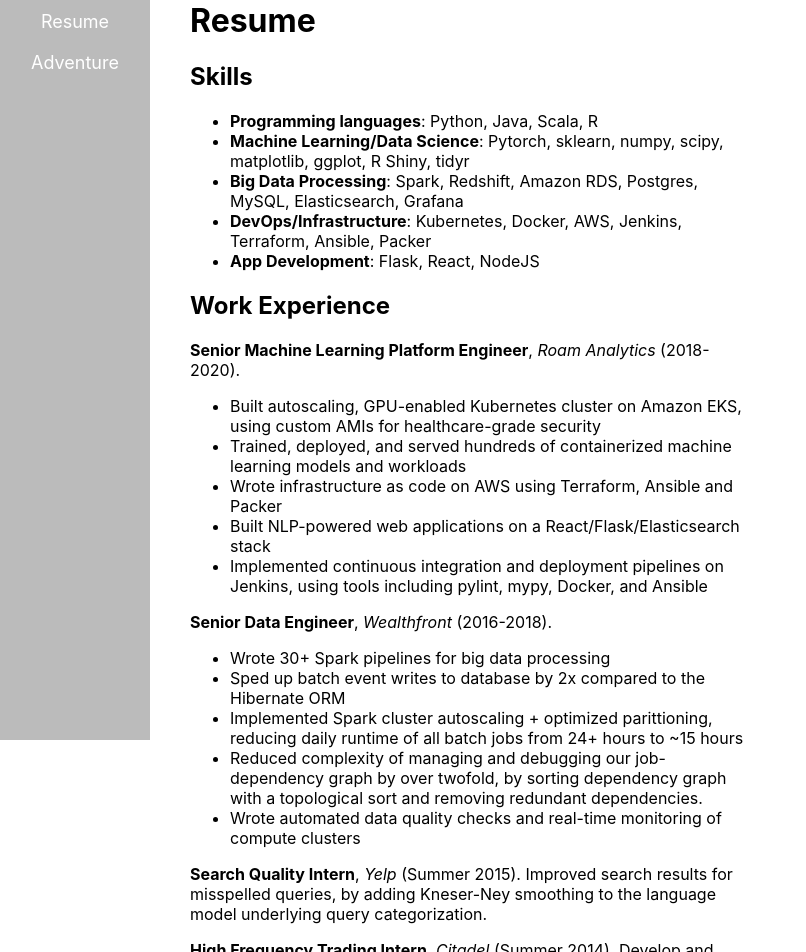
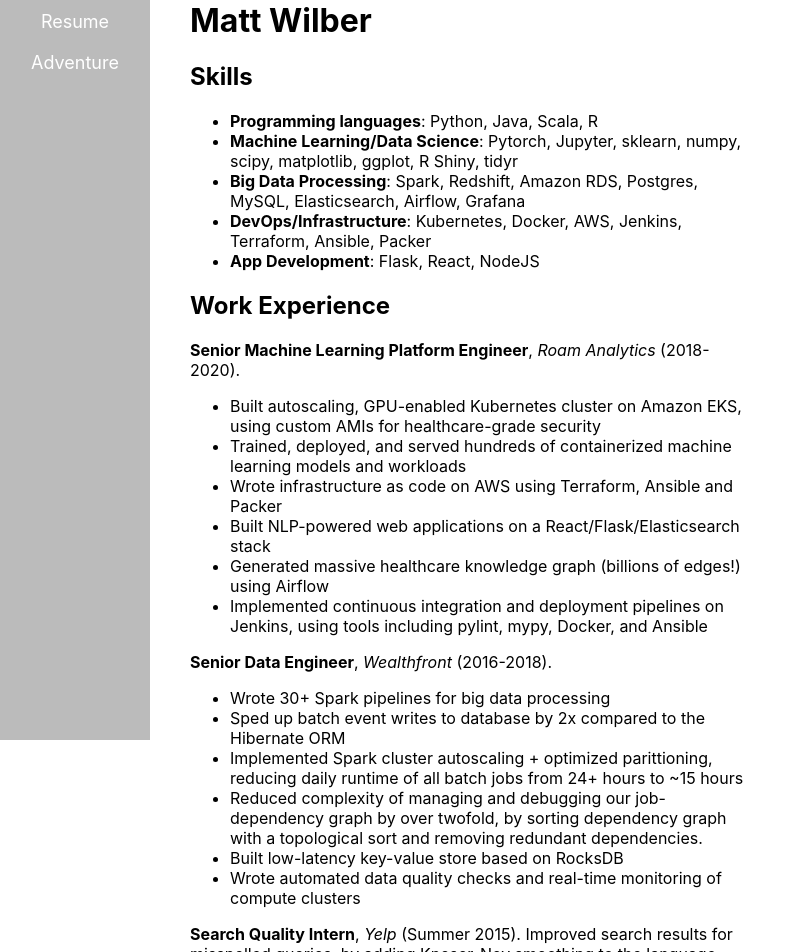
Before and after one commit to mwilbz/mwilbz-personal-website, a React (Create React App) app in the folder app/: page /resume in a window 1280 px wide. Shown: the part 60-1012 px from the top of the page, without its empty margins (0-806 px from the left). Built offline with nearby package versions, Linux system fonts and the light colour scheme.

Commit message:
Update resume

```diff
--- a/app/package.json
+++ b/app/package.json
@@ -2,7 +2,7 @@
   "name": "app",
   "version": "0.1.0",
   "private": true,
-  "homepage": "http://mwilbz.github.io/mwilbz-personal-website",
+  "homepage": "https://mwilbz.github.io/",
   "dependencies": {
     "@testing-library/jest-dom": "^5.11.4",
     "@testing-library/react": "^11.1.0",
--- a/app/src/Resume.js
+++ b/app/src/Resume.js
@@ -6,12 +6,12 @@ function Resume() {
       <Sidebar/>
       <div className="body">
         <div className="Resume-body">
-          <h1>Resume</h1>
+          <h1>Matt Wilber</h1>
           <h2>Skills</h2>
           <ul>
             <li><b>Programming languages</b>: Python, Java, Scala, R</li>
-            <li><b>Machine Learning/Data Science</b>: Pytorch, sklearn, numpy, scipy, matplotlib, ggplot, R Shiny, tidyr</li>
-            <li><b>Big Data Processing</b>: Spark, Redshift, Amazon RDS, Postgres, MySQL, Elasticsearch, Grafana</li>
+            <li><b>Machine Learning/Data Science</b>: Pytorch, Jupyter, sklearn, numpy, scipy, matplotlib, ggplot, R Shiny, tidyr</li>
+            <li><b>Big Data Processing</b>: Spark, Redshift, Amazon RDS, Postgres, MySQL, Elasticsearch, Airflow, Grafana</li>
             <li><b>DevOps/Infrastructure</b>: Kubernetes, Docker, AWS, Jenkins, Terraform, Ansible, Packer</li>
             <li><b>App Development</b>: Flask, React, NodeJS</li>
           </ul>
@@ -24,6 +24,7 @@ function Resume() {
               <li>Trained, deployed, and served hundreds of containerized machine learning models and workloads</li>
               <li>Wrote infrastructure as code on AWS using Terraform, Ansible and Packer</li>
               <li>Built NLP-powered web applications on a React/Flask/Elasticsearch stack</li>
+              <li>Generated massive healthcare knowledge graph (billions of edges!) using Airflow</li>
               <li>Implemented continuous integration and deployment pipelines on Jenkins, using tools including pylint, mypy, Docker,
                 and Ansible</li>
             </ul>
@@ -38,13 +39,14 @@ function Resume() {
                 hours to ~15 hours</li>
               <li>Reduced complexity of managing and debugging our job-dependency graph by over twofold, by sorting dependency
                 graph with a topological sort and removing redundant dependencies.</li>
+              <li>Built low-latency key-value store based on RocksDB</li>
               <li>Wrote automated data quality checks and real-time monitoring of compute clusters</li>
             </ul>
           </p>
 
           <p>
             <b>Search Quality Intern</b>, <i>Yelp</i> (Summer 2015). Improved search results for misspelled queries, by adding
-              Kneser-Ney smoothing to the language model underlying query categorization.
+              Kneser-Ney smoothing to the language models underlying Bayesian query categorization.
           </p>
 
           <p>
```
Also changed, not shown: 2 other files (tests, documents, lock files or other folders).
